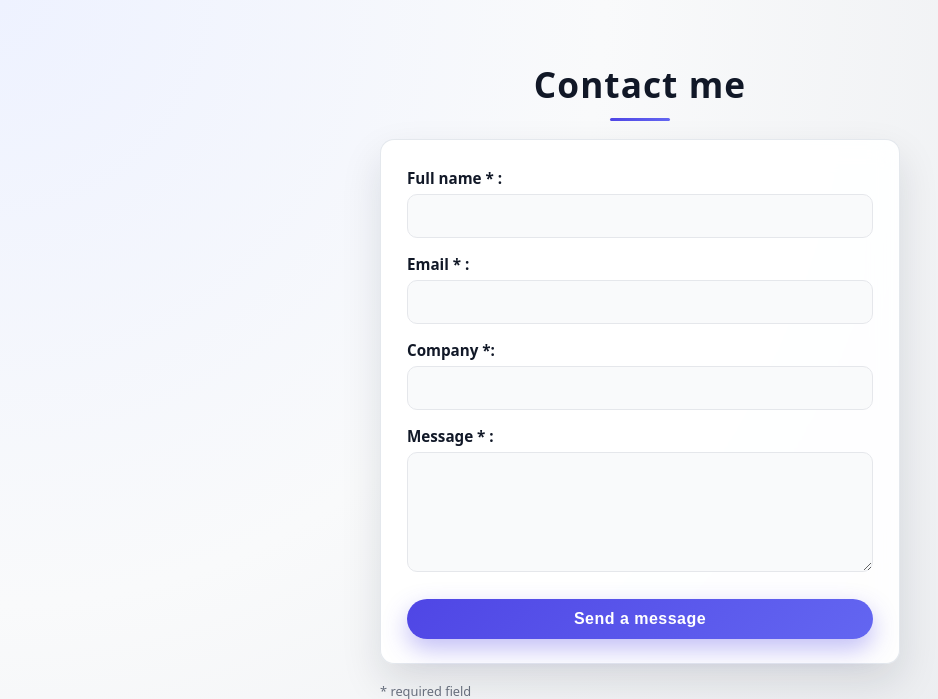
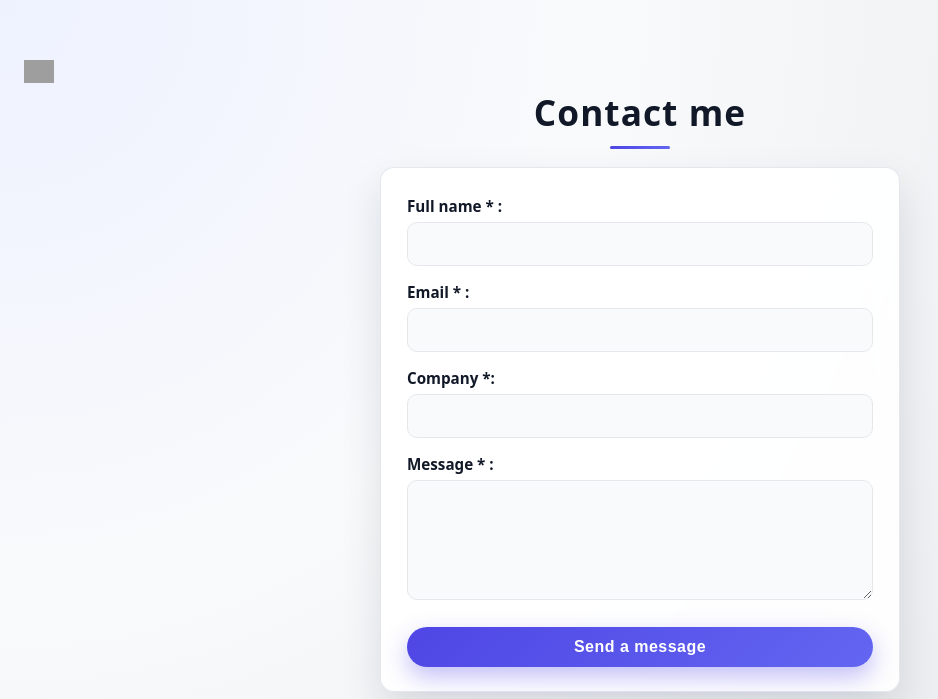
Before and after one commit to slacroix23/Projet_UE2, a PHP site: page /projet_ue2/Me_contacter.php in a window 1280 px wide. Shown: the top 699 px of the page, without its empty margins (0-938 px from the left). Run offline with PHP 8.4, Linux system fonts and the light colour scheme; grey boxes are pictures that could not be loaded.

Commit message:
Update Me_contacter.php

```diff
--- a/Formulaires/Me_contacter.php
+++ b/Formulaires/Me_contacter.php
@@ -9,6 +9,12 @@
 </head>
 
 <body>
+    <div>
+        <a href="http://localhost/projet_ue2/main/index.html">
+            <img src="../image/flèche_retour.png" alt="bouton_retour" width="30">
+        </a>
+        </div>
+
     <h1>Contact me</h1>
 
     <?php
```
